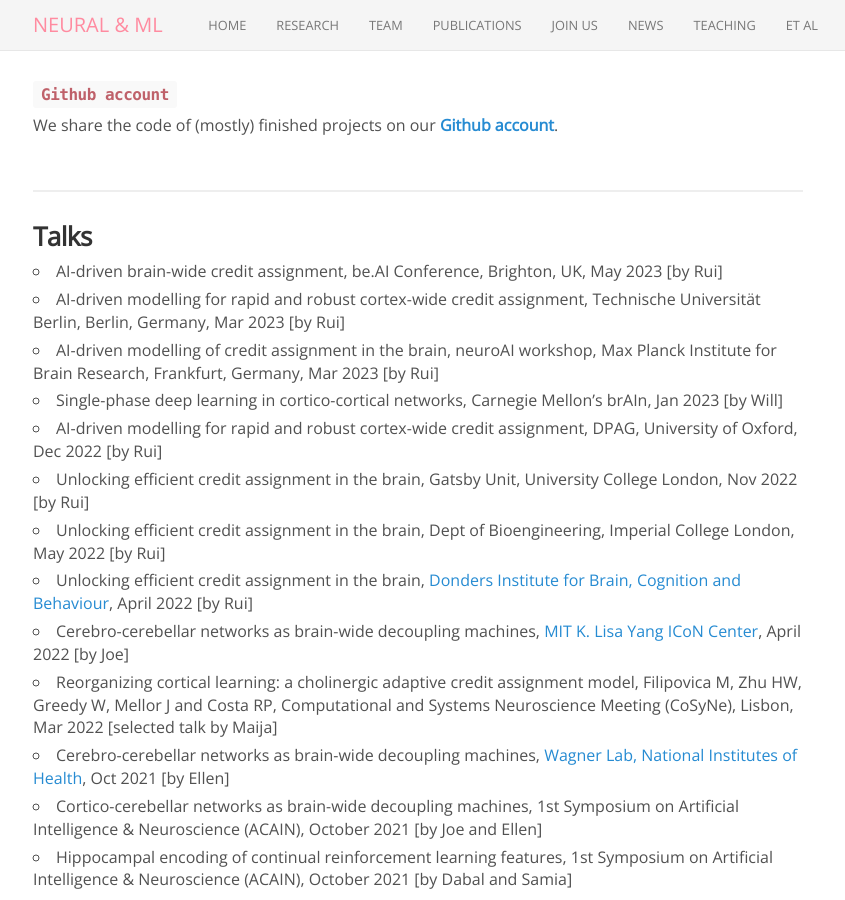
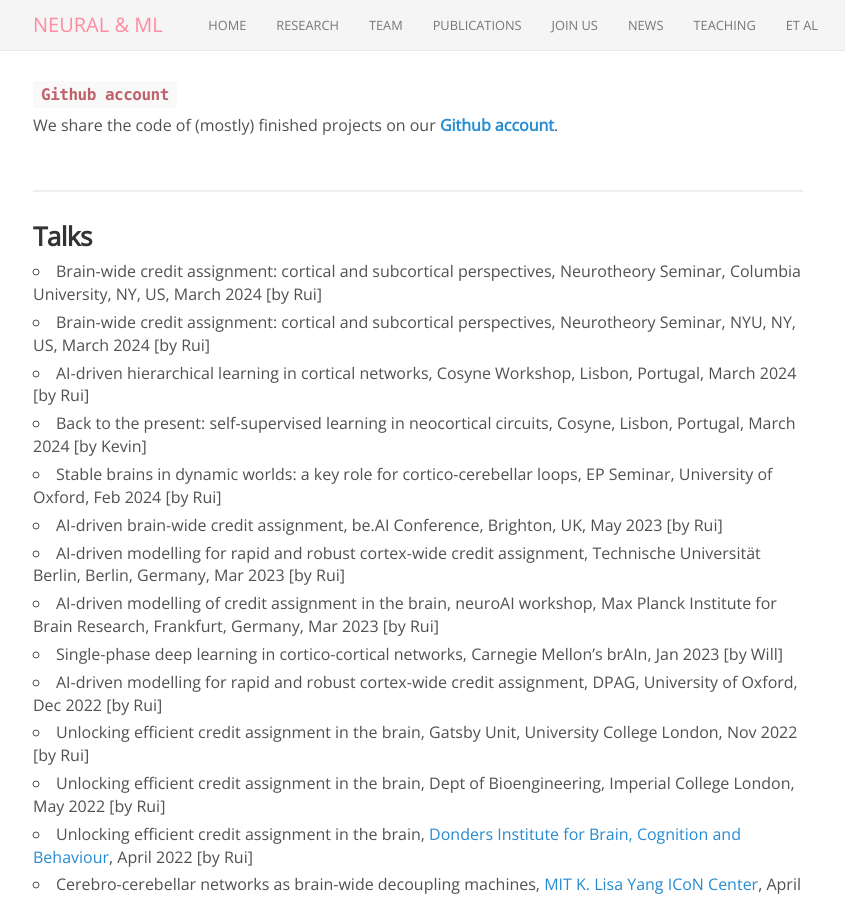
Before and after one commit to neuralml/neuralml.github.io, a Jekyll site: the page built from etal.md, in a window 1280 px wide and 900 px high, scrolled down 889 px. Shown: the whole window, without its empty margins (222-1067 px from the left). Built offline with Jekyll 4.4.1, drawn with Linux system fonts in a browser that asks for light colours; nearby versions of some CDN libraries.

Commit message:
Update etal.md

```diff
--- a/etal.md
+++ b/etal.md
@@ -61,6 +61,11 @@ We share the code of (mostly) finished projects on our <b>[Github account](https
 
 ### Talks
 
+- Brain-wide credit assignment: cortical and subcortical perspectives, Neurotheory Seminar, Columbia University, NY, US, March 2024 [by Rui]
+- Brain-wide credit assignment: cortical and subcortical perspectives, Neurotheory Seminar, NYU, NY, US, March 2024 [by Rui]
+- AI-driven hierarchical learning in cortical networks, Cosyne Workshop, Lisbon, Portugal, March 2024 [by Rui]
+- Back to the present: self-supervised learning in neocortical circuits, Cosyne, Lisbon, Portugal, March 2024 [by Kevin]
+- Stable brains in dynamic worlds: a key role for cortico-cerebellar loops, EP Seminar, University of Oxford, Feb 2024 [by Rui]
 - AI-driven brain-wide credit assignment, be.AI Conference, Brighton, UK, May 2023 [by Rui]
 - AI-driven modelling for rapid and robust cortex-wide credit assignment, Technische Universität Berlin, Berlin, Germany, Mar 2023 [by Rui]
 - AI-driven modelling of credit assignment in the brain, neuroAI workshop, Max Planck Institute for Brain Research, Frankfurt, Germany, Mar 2023 [by Rui]
```
